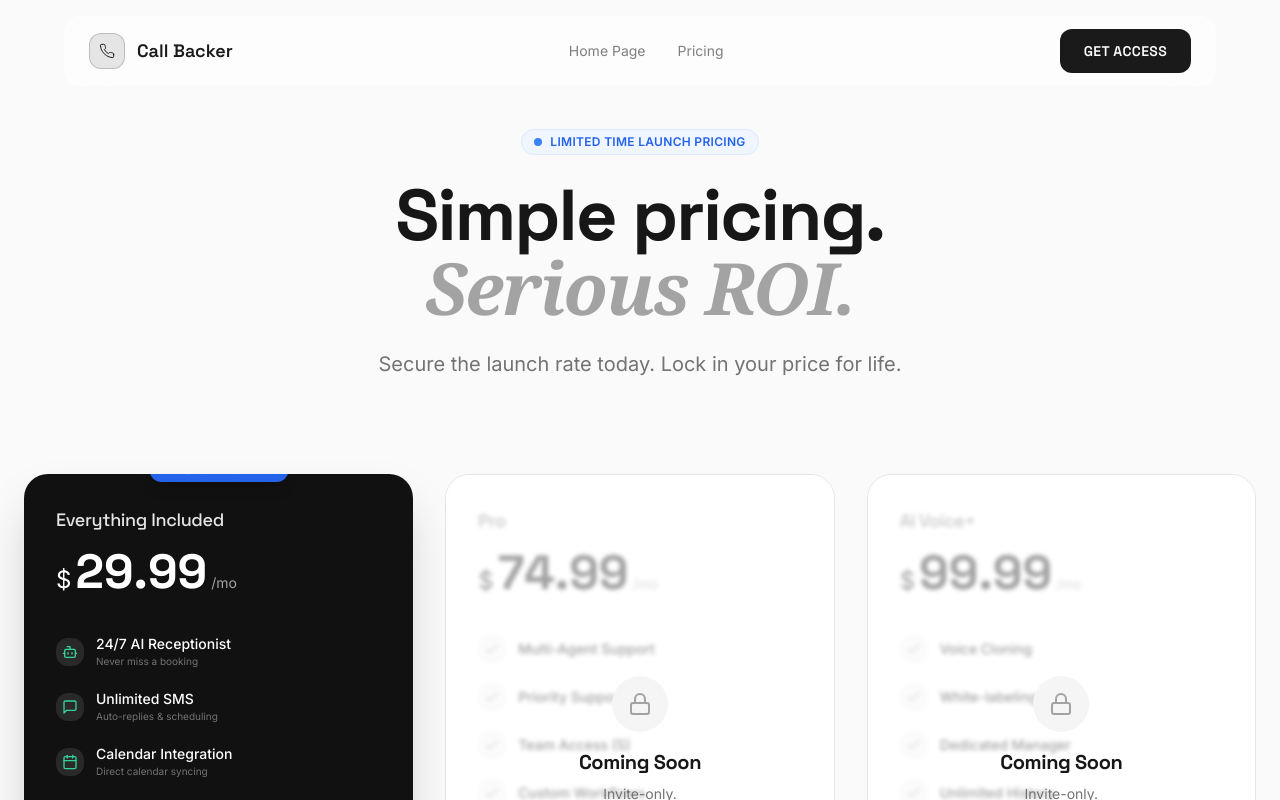
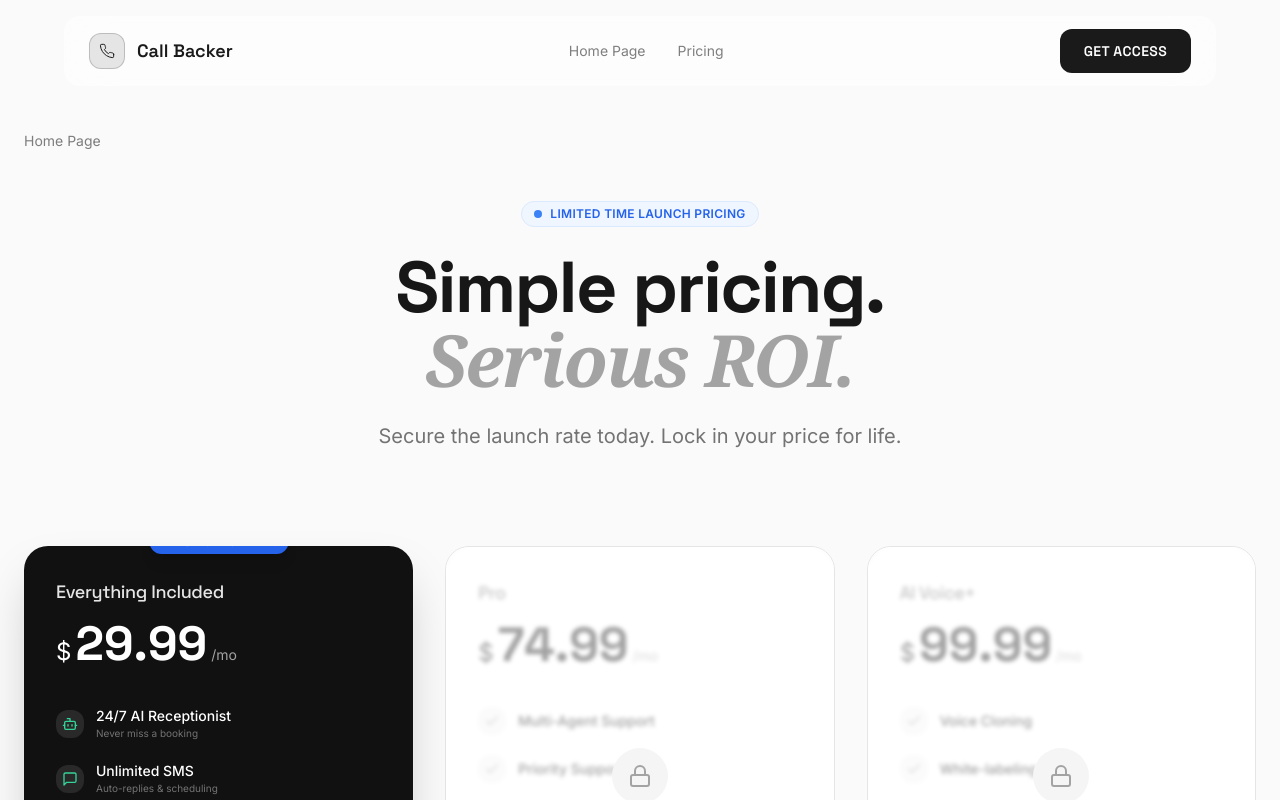
Before and after one commit to OwenGarabedian/Call-Backer, a React (Vite) app: page /Pricing in a window 1280 px wide. Shown: the top 800 px of the page. Built offline with nearby package versions, Linux system fonts and the light colour scheme; the HTML template or start-up script is replaced by a standard one.

Commit message:
update try back to homepage button

```diff
--- a/src/components/Pricing.tsx
+++ b/src/components/Pricing.tsx
@@ -1,6 +1,6 @@
 import { motion, AnimatePresence } from "framer-motion";
 import { useEffect, useState } from "react";
-import { Calculator, Lock, Bot, MessageSquare, Calendar, Phone, Database, Check, Plus, Minus } from "lucide-react";
+import { Calculator, Lock, Bot, MessageSquare, Calendar, Phone, Database, Check, Plus, Minus, ArrowLeft } from "lucide-react"; // <-- Added ArrowLeft
 import Lenis from "@studio-freight/lenis";
 
 // Import your site-wide components
@@ -147,8 +147,15 @@ const FAQItem = ({ faq, index }: { faq: typeof faqs[0]; index: number }) => {
 
 export const Pricing = () => {
   return (
-    <div className="pt-32 pb-20">
-      {/* HEADER SECTION - NO CHANGES */}
+    <div className="pt-32 pb-20 relative">
+
+      <div className="max-w-7xl mx-auto px-6 mb-12">
+        <a href="/" className="text-sm text-muted-foreground hover:text-foreground transition-colors">
+              Home Page
+            </a>
+      </div>
+
+      {/* HEADER SECTION */}
       <div className="max-w-6xl mx-auto px-6 text-center mb-24">
         <motion.div
           initial={{ opacity: 0, y: 20 }}
@@ -171,7 +178,7 @@ export const Pricing = () => {
         </p>
       </div>
 
-      {/* PRICING CARDS - UPDATED LOGIC */}
+      {/* PRICING CARDS */}
       <div className="max-w-7xl mx-auto px-6 grid grid-cols-1 md:grid-cols-3 gap-8 mb-32">
         {plans.map((plan, i) => (
           <motion.div
@@ -188,7 +195,6 @@ export const Pricing = () => {
                 : "bg-white text-neutral-900 border border-neutral-200 opacity-80"
             }`}
           >
-             {/* COMING SOON OVERLAY */}
              {plan.comingSoon && (
                <div className="absolute inset-0 z-20 bg-white/60 backdrop-blur-[2px] flex flex-col items-center justify-center text-center p-6">
                  <div className="bg-neutral-100 p-4 rounded-full mb-4">
```
